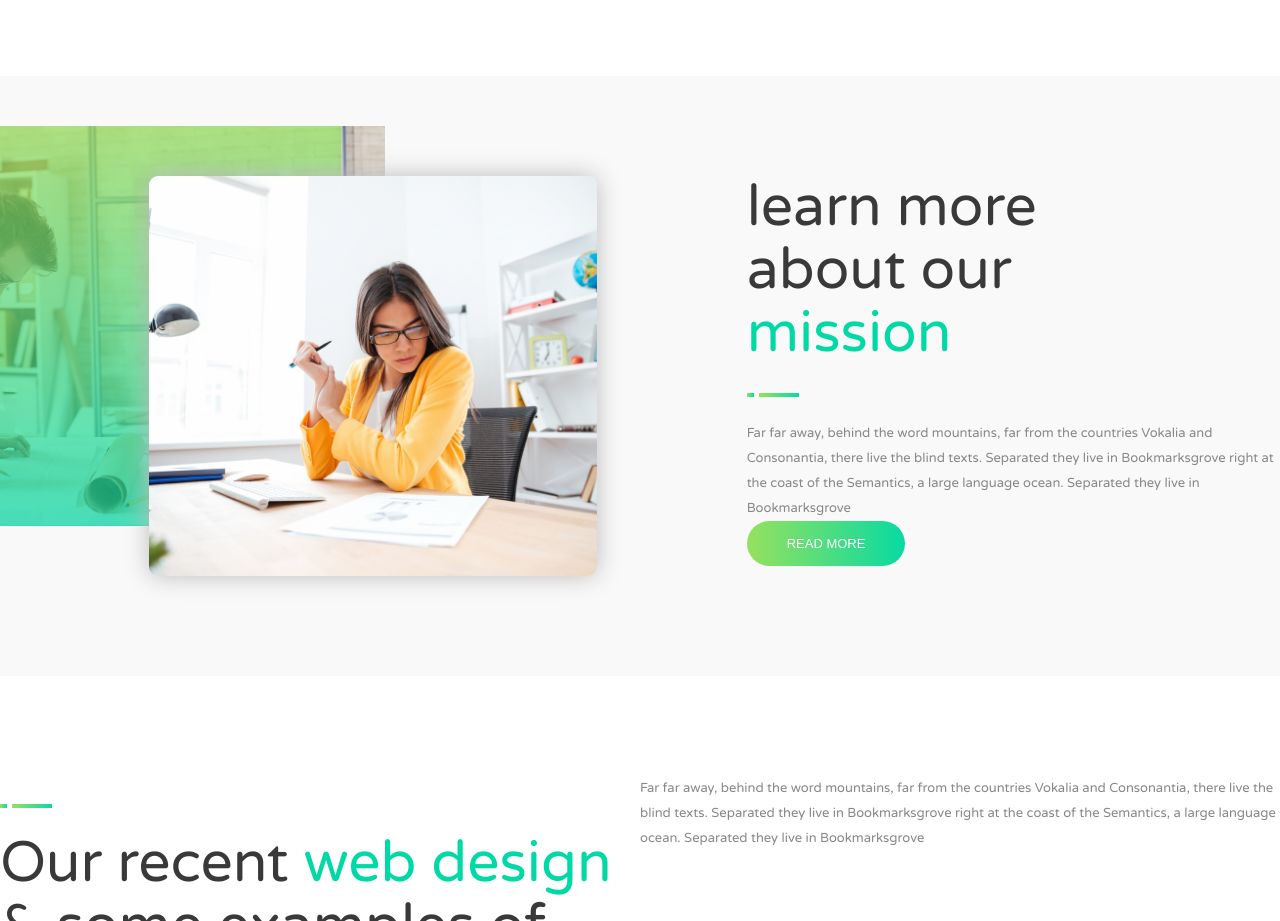
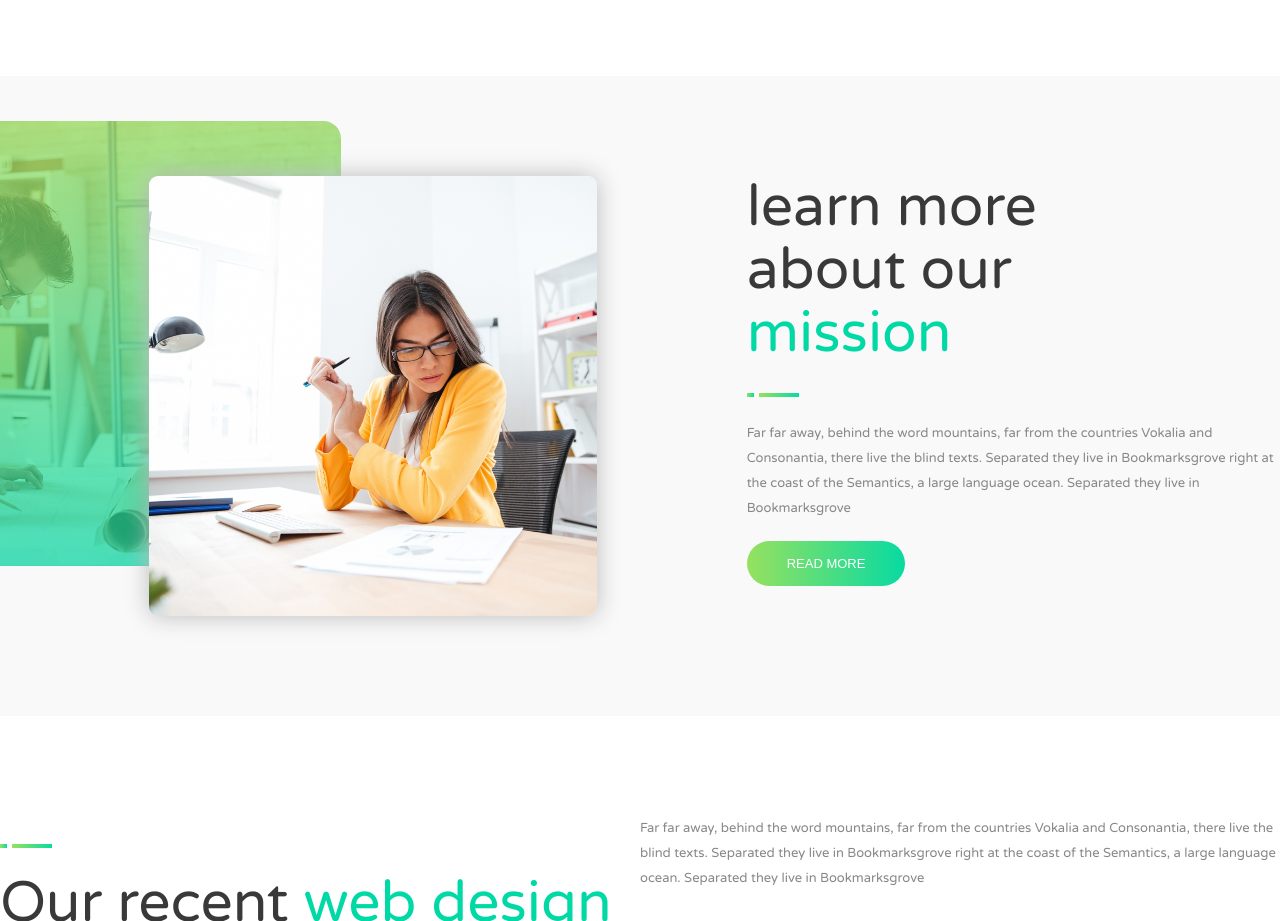
Before and after one commit to Polidora90/proj-html-vuejs, a website: page index.html in a window 1280 px wide. Shown: the part 1660-2581 px from the top of the page. Drawn offline with nearby package versions, Linux system fonts and the light colour scheme.

Commit message:
completa sezione 2

```diff
--- a/src/partials/_main.scss
+++ b/src/partials/_main.scss
@@ -119,6 +119,10 @@
         h2 {
             padding-right: 120px;
         }
+
+        .green-btn {
+            margin: $spacing 0;
+        }
     }
 
     .img {
@@ -126,15 +130,16 @@
         position: relative;
 
         .img-green-panel {
-            height: 400px;
+            height: 445px;
             width: 57%;
             position: absolute;
             bottom: 50px;
             left: -85px;
+            overflow: hidden;
         }
 
         .img-panel {
-            height: 400px;
+            height: 440px;
             width: 60%;
             overflow: hidden;
             z-index: 3;
```
Also changed, not shown: dist/app.css.
